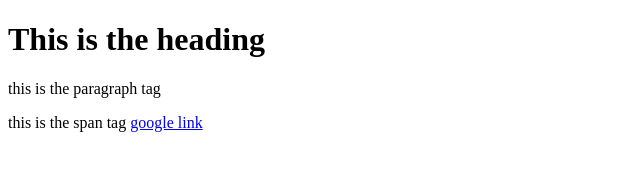
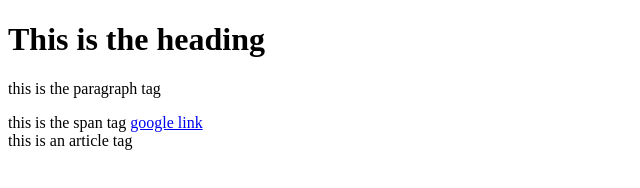
Before and after one commit to rajkamal8/git_learn, a plain HTML site: page sample_project/index.html in a window 1280 px wide. Shown: the whole page, without its empty margins (0-640 px from the left). Drawn offline with Linux system fonts and the light colour scheme.

Commit message:
update the master

```diff
--- a/sample_project/index.html
+++ b/sample_project/index.html
@@ -10,5 +10,6 @@
     <p>this is the paragraph tag</p>
     <span>this is the span tag</span>
     <a href="https://www.google.com">google link</a>
+    <article>this is an article tag</article>
 </body>
 </html>
```
